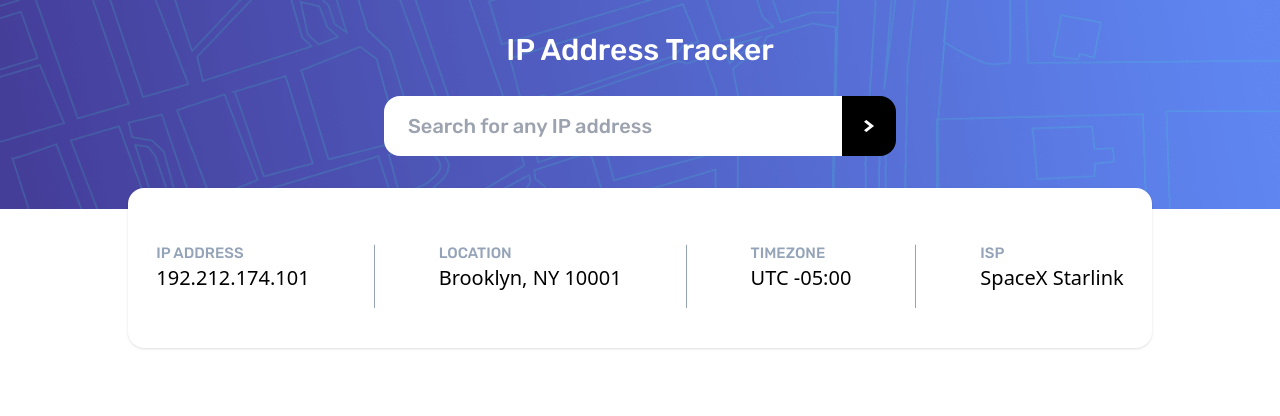
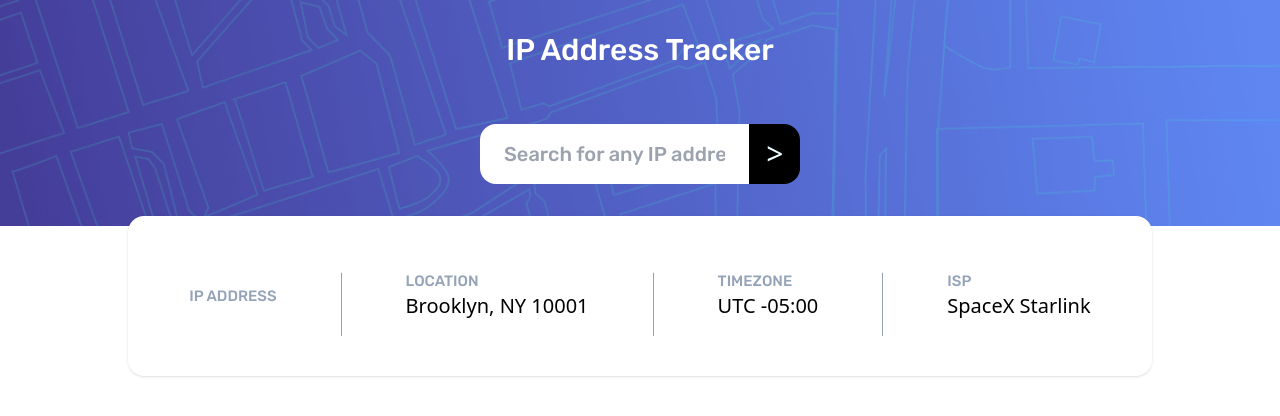
Before and after one commit to mikhita/IpAdressTracker, a React (Create React App) app: page / in a window 1280 px wide. Shown: the top 416 px of the page. Built offline with nearby package versions, Linux system fonts and the light colour scheme.

Commit message:
adding ipadress state to the details and input components from app tsx

```diff
--- a/src/App.tsx
+++ b/src/App.tsx
@@ -2,18 +2,31 @@ import React from 'react';
 import Details from './components/Details';
 import Header from './components/Header';
 import Input from './components/Input';
+import { useState } from 'react';
 
 
 
 
 function App() {
+const [ipAdress, setIpAdress] = useState("");
+
+interface FormDataType {ipAdress:string};
+const responseBody: FormDataType = {ipAdress: ""};
+
+const onSubmitHandler = (event: React.FormEvent<HTMLFormElement>) => {
+  event.preventDefault();
+  responseBody.ipAdress = ipAdress
+}
+const inputChangeHandler = (event: React.ChangeEvent<HTMLInputElement>) => {
+  setIpAdress(event.target.value)
+}
 
   return (
     <div className="flex flex-col justify-center	items-center w-full	h-full bg-no-repeat  bg-top
 		bg-[url('./assets/pattern-bg.png')] bg-[length:100%_60%]">
       <Header/>
-      <Input />
-      <Details/>
+      <Input onSubmitHandler={onSubmitHandler} inputChangeHandler={inputChangeHandler} />
+      <Details ipAdress={ipAdress}/>
     </div>
   );
 }
--- a/src/components/Details.tsx
+++ b/src/components/Details.tsx
@@ -1,11 +1,15 @@
 import React from 'react'
 
-function Details() {
+interface Props {
+    ipAdress: string
+}
+
+function Details(props: Props) {
   return (
     <div className='shadow w-10/12 rounded-2xl flex flex-col justify-center bg-white xl:w-[80%] mt-8 xl:flex-row xl:h-40 '>
         <div className='flex flex-col justify-center align-middle text-center my-2 xl:mr-16'>
             <p className='font-rubik uppercase text-sm text-slate-400 text-[10px] xl:text-left xl:text-[15px]'>IP Address</p>
-            <h2 className=' text-[20px] font-[500]'>192.212.174.101</h2>
+            <h2 className=' text-[20px] font-[500]'>{props.ipAdress}</h2>
         </div>
         <hr className="hidden xl:block xl:w-px xl:h-16 bg-slate-400 relative top-14"/>
         <div className='flex flex-col justify-center align-middle text-center xl:mx-16'>
--- a/src/components/Input.tsx
+++ b/src/components/Input.tsx
@@ -1,9 +1,9 @@
 import React from 'react'
-import Arrow from "../assets/icon-arrow.svg"
+
 
 interface Props {
-    stringProp: string;
-    numberProp: number;
+    inputChangeHandler: (event: React.ChangeEvent<HTMLInputElement>) => void;
+    onSubmitHandler: (e:React.FormEvent<HTMLFormElement>) => void;
 
 }
 
@@ -11,8 +11,10 @@ function Input(props: Props) {
 
   return (
     <div className='flex w-80 justify-center align-middle xl:shrink min-w-[40%] mt-7'>
-        <input  placeholder='Search for any IP address' className='px-6 py-4 font-rubik text-sm rounded-l-2xl xl:text-xl shrink w-11/12 border-none focus:border-none outline-0'/>
-        <div className='rounded-r-2xl bg-black w-14 flex justify-center align-middle'><img  src={Arrow} alt="" className='w-3 h-3 self-center'/></div>
+        <form className='flex w-80 justify-center align-middle xl:shrink min-w-[40%] mt-7' onSubmit={props.onSubmitHandler}>
+            <input placeholder='Search for any IP address' className='px-6 py-4 font-rubik text-sm rounded-l-2xl xl:text-xl shrink w-11/12 border-none focus:border-none outline-0'  onChange={props.inputChangeHandler} type="text"/>
+            <input type="submit" className='rounded-r-2xl bg-black w-14 flex justify-center align-middle text-cyan-50 text-3xl' value=">"/>
+        </form>
     </div>
   )
 }
```
